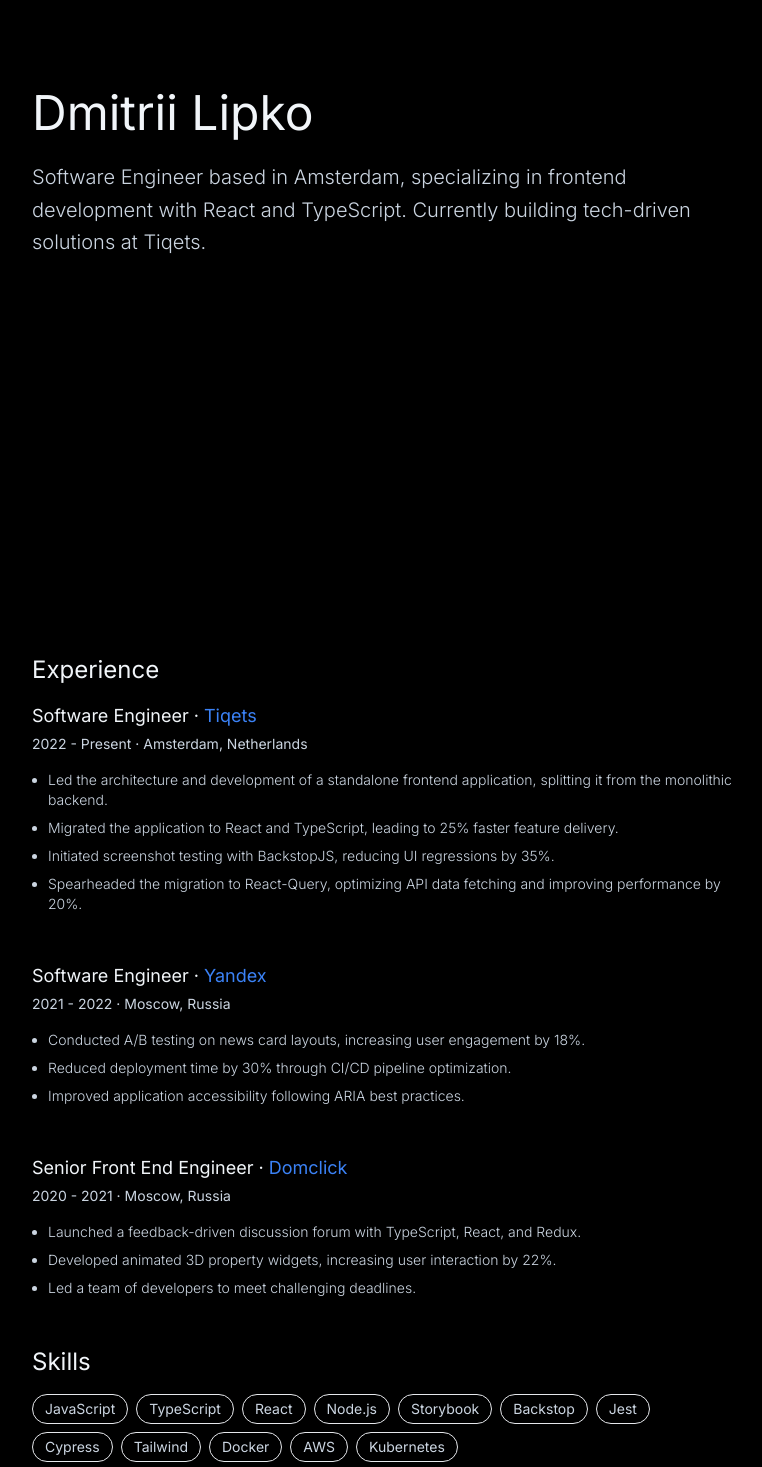
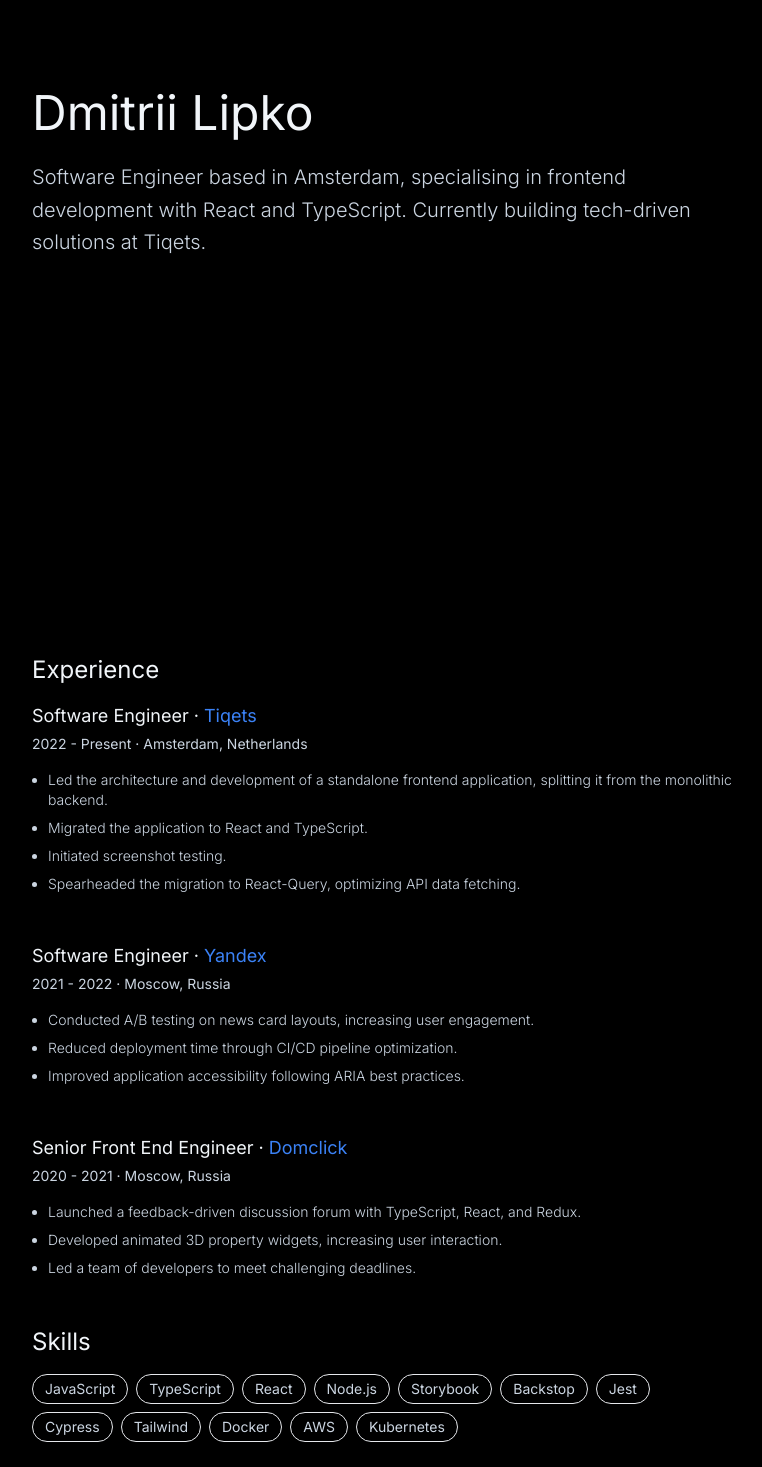
Before and after one commit to dnlipko/dnlipko.github.io, a Next.js app: page / in a window 1280 px wide. Shown: the part 290-1757 px from the top of the page, without its empty margins (256-1018 px from the left). Built offline with nearby package versions, Linux system fonts and the light colour scheme.

Commit message:
copy changes

```diff
--- a/src/app/(sections)/about/page.tsx
+++ b/src/app/(sections)/about/page.tsx
@@ -28,9 +28,9 @@
     location: 'Amsterdam, Netherlands',
     description: [
       'Led the architecture and development of a standalone frontend application, splitting it from the monolithic backend.',
-      'Migrated the application to React and TypeScript, leading to 25% faster feature delivery.',
-      'Initiated screenshot testing with BackstopJS, reducing UI regressions by 35%.',
-      'Spearheaded the migration to React-Query, optimizing API data fetching and improving performance by 20%.',
+      'Migrated the application to React and TypeScript.',
+      'Initiated screenshot testing.',
+      'Spearheaded the migration to React-Query, optimizing API data fetching.',
     ],
   },
   {
@@ -40,8 +40,8 @@
     period: '2021 - 2022',
     location: 'Moscow, Russia',
     description: [
-      'Conducted A/B testing on news card layouts, increasing user engagement by 18%.',
-      'Reduced deployment time by 30% through CI/CD pipeline optimization.',
+      'Conducted A/B testing on news card layouts, increasing user engagement.',
+      'Reduced deployment time through CI/CD pipeline optimization.',
       'Improved application accessibility following ARIA best practices.',
     ],
   },
@@ -53,7 +53,7 @@
     location: 'Moscow, Russia',
     description: [
       'Launched a feedback-driven discussion forum with TypeScript, React, and Redux.',
-      'Developed animated 3D property widgets, increasing user interaction by 22%.',
+      'Developed animated 3D property widgets, increasing user interaction.',
       'Led a team of developers to meet challenging deadlines.',
     ],
   },
--- a/src/app/(sections)/contact/page.tsx
+++ b/src/app/(sections)/contact/page.tsx
@@ -90,7 +90,7 @@
                   </div>
                   <div className="flex items-center space-x-4">
                     <span className="text-sm text-secondary font-mono">Phone</span>
-                    <span className="text-sm text-secondary">+31 6 27 09 5 121</span>
+                    <span className="text-sm text-secondary">+31 6 2709 5121</span>
                   </div>
                   <div className="flex items-center space-x-4">
                     <span className="text-sm text-secondary font-mono">Email</span>
--- a/src/app/(sections)/hero/page.tsx
+++ b/src/app/(sections)/hero/page.tsx
@@ -25,7 +25,7 @@
                 Dmitrii Lipko
               </h1>
               <p className="text-xl text-secondary font-light leading-relaxed">
-                Software Engineer based in Amsterdam, specializing in frontend development with React and TypeScript. Currently building tech-driven solutions at Tiqets.
+                Software Engineer based in Amsterdam, specialising in frontend development with React and TypeScript. Currently building tech-driven solutions at Tiqets.
               </p>
             </motion.div>
           ) : (
@@ -34,7 +34,7 @@
                 Dmitrii Lipko
               </h1>
               <p className="text-xl text-secondary font-light leading-relaxed">
-                Software Engineer based in Amsterdam, specializing in frontend development with React and TypeScript. Currently building tech-driven solutions at Tiqets.
+                Software Engineer based in Amsterdam, specialising in frontend development with React and TypeScript. Currently building tech-driven solutions at Tiqets.
               </p>
             </div>
           )}
```
